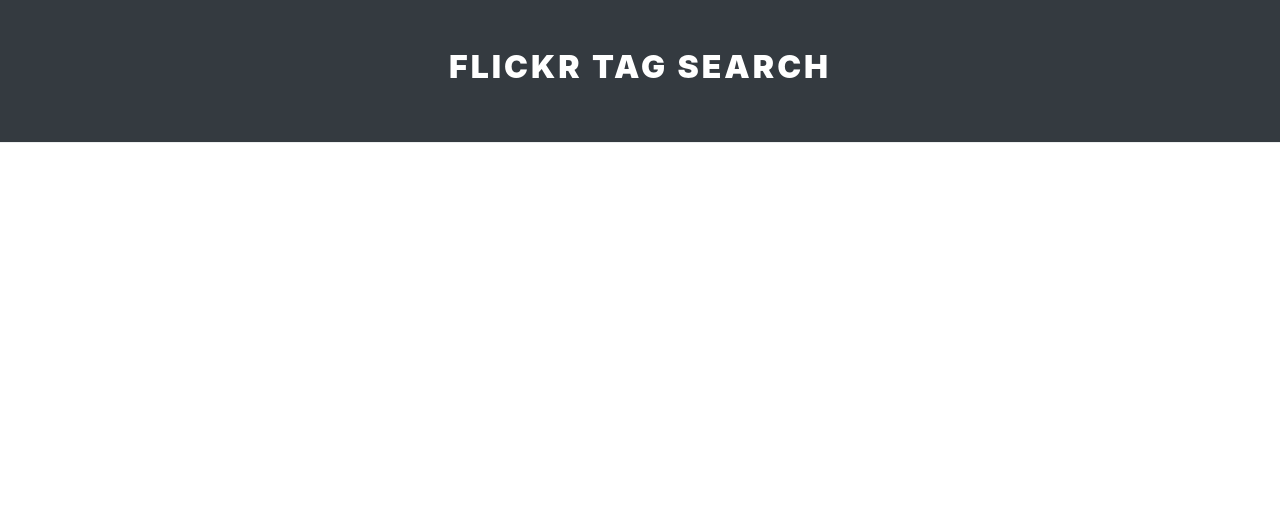
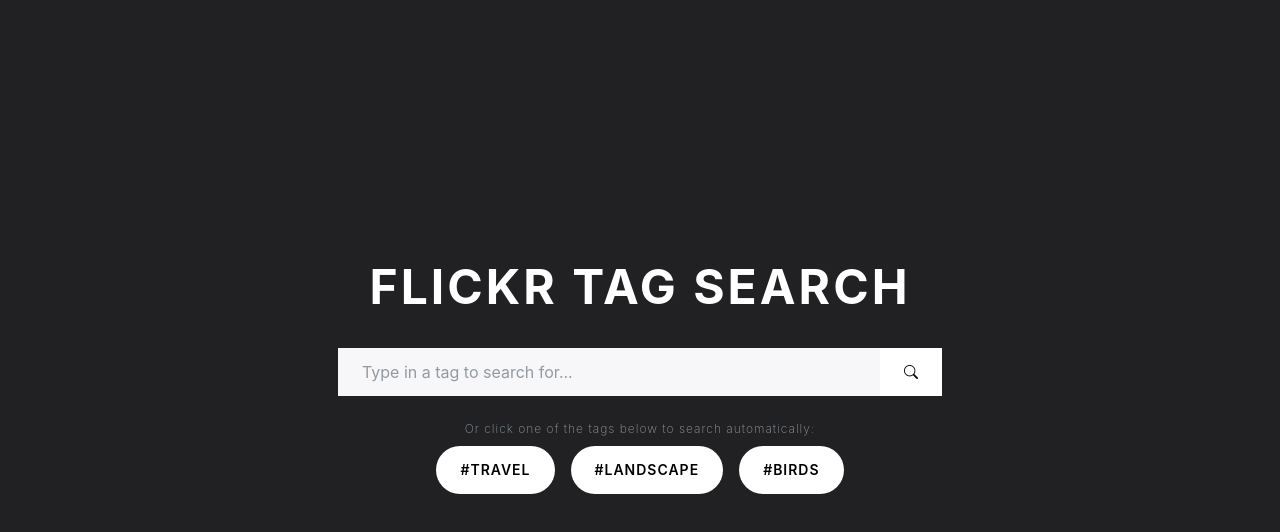
Before and after one commit to clennam/flickr-tag-search, an Angular app: page /search in a window 1280 px wide. Shown: the top 532 px of the page. Built offline with nearby package versions, Linux system fonts and the light colour scheme; a web font is replaced by a local one.

Commit message:
add pages module and routing

```diff
--- a/src/app/app-routing.module.ts
+++ b/src/app/app-routing.module.ts
@@ -1,10 +1,13 @@
 import { NgModule } from '@angular/core';
 import { RouterModule, Routes } from '@angular/router';
+
 import { SearchPageComponent } from './pages/search-page/search-page.component';
+import { SearchResultsComponent } from './pages/search-results/search-results.component';
 
 const routes: Routes = [
   { path: '', redirectTo: '/search', pathMatch: 'full' },
-  { path: 'search', component: SearchPageComponent }
+  { path: 'search', component: SearchPageComponent },
+  { path: 'results', component: SearchResultsComponent }
 ];
 
 @NgModule({
--- a/src/app/app.module.ts
+++ b/src/app/app.module.ts
@@ -2,6 +2,8 @@
 import { BrowserModule } from '@angular/platform-browser';
 
 import { AppRoutingModule } from './app-routing.module';
+import { PagesModule } from './pages/pages.module';
+
 import { AppComponent } from './app.component';
 
 @NgModule({
@@ -10,7 +12,8 @@
   ],
   imports: [
     BrowserModule,
-    AppRoutingModule
+    AppRoutingModule,
+    PagesModule
   ],
   providers: [],
   bootstrap: [AppComponent]
--- a/src/app/pages/search-page/search-page.component.html
+++ b/src/app/pages/search-page/search-page.component.html
@@ -1,13 +1,10 @@
-<div class="text-center container-fluid">
-    <div class="jumbotron jumbotron-fluid row py-5 bg-dark border-bottom">
-        <div class="container">
-            <h1 class="text-light">
-                <span>Flickr Tag Search</span>
+<div class="container-fluid bg-dark vh-100 d-flex flex-column align-items-center justify-content-center pb-5">
+    <div class="w-100 pb-4">
+        <div class="col-12">
+            <h1 class="text-light text-center">
+                Flickr Tag Search
             </h1>
-            <div class="font-weight-bold"></div>
-            <div class="mx-auto">
-                <i class="fas fa-angle-double-right align-middle text-black"></i>
-            </div>
         </div>
     </div>
+    <app-search-bar [view]='"expanded"' class="w-100"></app-search-bar>
 </div>
--- a/src/app/pages/search-page/search-page.component.scss
+++ b/src/app/pages/search-page/search-page.component.scss
@@ -1,4 +1,9 @@
 h1 {
-    font-weight: 900;
+    font-size: 3em;
+    font-weight: 700;
     font-style: normal;
 }
+
+.spacer {
+    padding-top: 12rem;
+}
--- /dev/null
+++ b/src/app/pages/search-results/search-results.component.html
@@ -0,0 +1,4 @@
+<div class="row py-3 bg-dark">
+    <app-search-bar [view]='"minimised"'></app-search-bar>
+</div>
+<p>search-results works!</p>
--- /dev/null
+++ b/src/app/pages/search-results/search-results.component.ts
@@ -0,0 +1,15 @@
+import { Component, OnInit } from '@angular/core';
+
+@Component({
+  selector: 'app-search-results',
+  templateUrl: './search-results.component.html',
+  styleUrls: ['./search-results.component.scss']
+})
+export class SearchResultsComponent implements OnInit {
+
+  constructor() { }
+
+  ngOnInit(): void {
+  }
+
+}
--- a/src/assets/scss/custom/_variables.scss
+++ b/src/assets/scss/custom/_variables.scss
@@ -13,6 +13,9 @@
   // Android
   "Roboto",
   // Basic web fallback
-  "Helvetica Neue", Arial, sans-serif,
-  // Emoji fonts
-  "Apple Color Emoji", "Segoe UI Emoji", "Segoe UI Symbol";
+  "Helvetica Neue",
+  Arial,
+  sans-serif;
+
+$dark: #212123;
+$input-btn-focus-width: 0;
```
Also changed, not shown: src/app/pages/pages.module.ts (+6 -4 lines), src/app/pages/search-results/search-results.component.scss (added), 1 other file (tests, documents, lock files or other folders).
